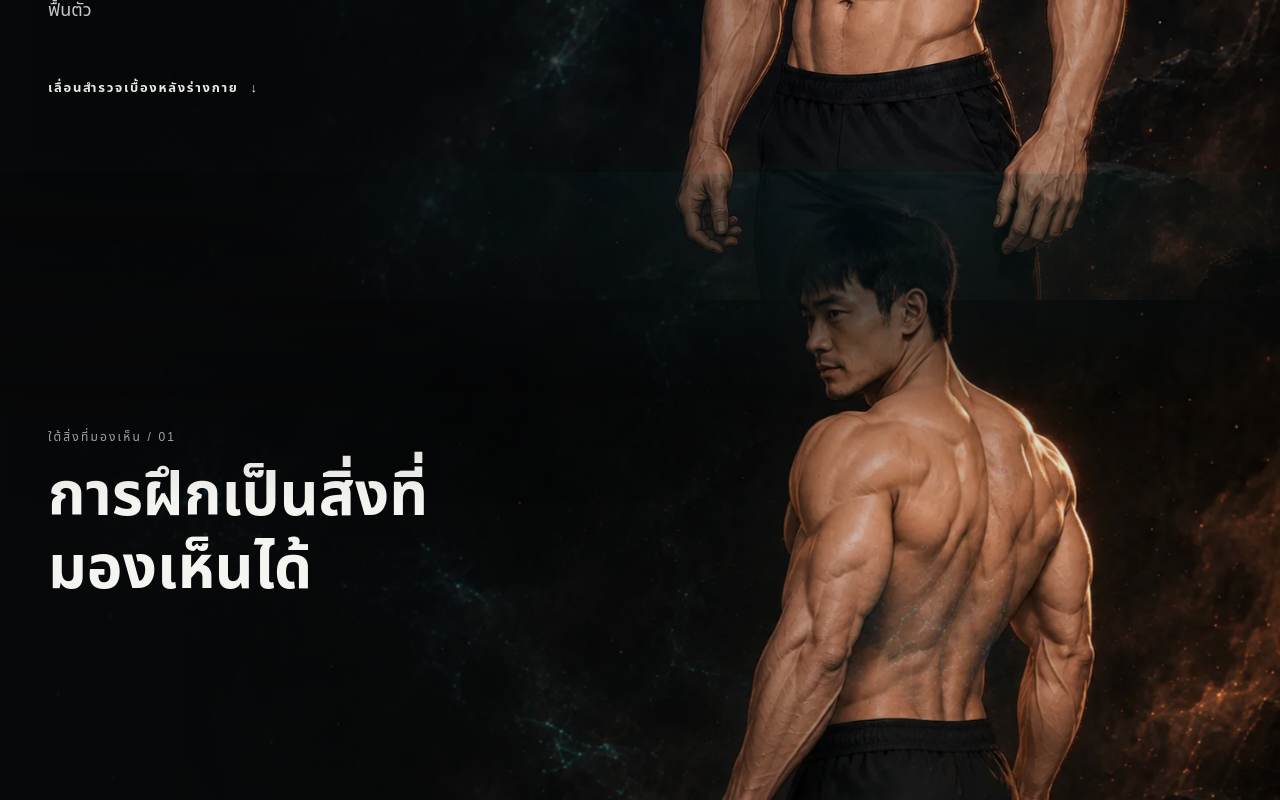
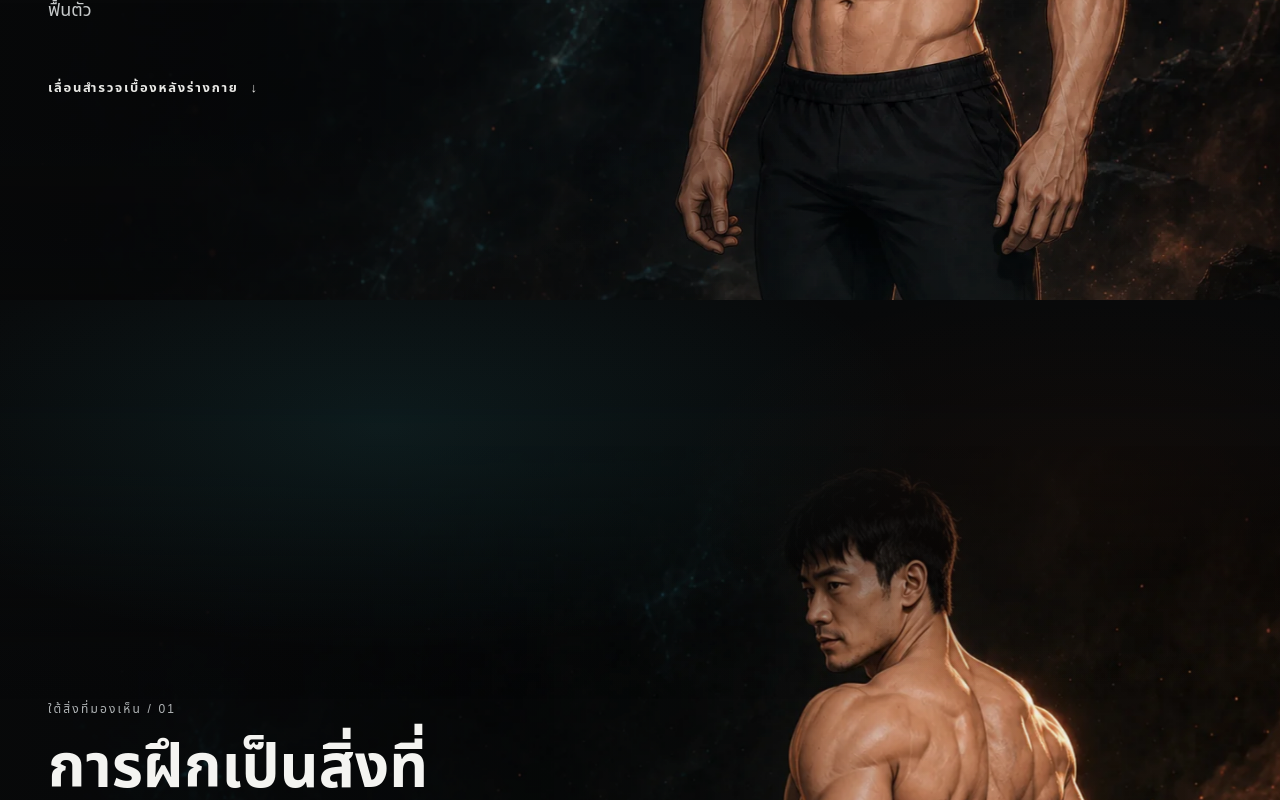
Before and after one commit to nutyfreshz/kdkamato, a Next.js app: page / in a window 1280 px wide. Shown: the part 500-1300 px from the top of the page. Built offline with nearby package versions, Linux system fonts and the light colour scheme; no server answers.

Commit message:
fix: replace portrait overlap with atmospheric Hero Descent handoff

```diff
--- a/app/cinematic-seam-fixes.css
+++ b/app/cinematic-seam-fixes.css
@@ -2,60 +2,56 @@
    Scope: desktop motion geometry only. No content, data, routing, or mobile flow changes. */
 
 @media (min-width: 901px) and (min-height: 641px) {
-  /* 1) Hero -> Descent: real pixel-level handoff.
-     The first Descent image is feather-masked while it physically overlaps the
-     Hero. As --descent-entry advances the mask becomes fully opaque, so the
-     transition works in both scroll directions without leaving a permanent fade. */
+  /* 1) Hero -> Descent: do NOT crossfade two portraits.
+     The artwork compositions are different, so image-on-image overlap creates a
+     double-subject artifact. Instead, Hero resolves into a short atmospheric
+     corridor and the first Descent scene emerges after it. Both corridor edges
+     use the same dark/cyan/orange field, so there is no hard section rectangle. */
   .home-page .hero::after {
-    height: 42svh;
+    height: 38svh;
     background:
-      radial-gradient(72% 105% at 72% 100%, rgba(72,220,232,.075), transparent 58%),
-      radial-gradient(55% 90% at 92% 100%, rgba(255,106,26,.05), transparent 64%),
+      radial-gradient(66% 96% at 72% 100%, rgba(72,220,232,.095), transparent 61%),
+      radial-gradient(48% 82% at 94% 100%, rgba(255,106,26,.055), transparent 67%),
       linear-gradient(180deg,
         rgba(8,9,10,0) 0%,
-        rgba(8,9,10,.14) 32%,
-        rgba(8,9,10,.46) 70%,
-        rgba(8,9,10,.72) 100%);
+        rgba(8,9,10,.16) 28%,
+        rgba(8,9,10,.54) 67%,
+        #08090a 100%);
   }
 
+  /* Positive separation prevents the two Kendo portraits from ever occupying
+     the same pixels. The space is painted by descent::before below. */
   .home-page .descent {
-    margin-top: -16svh;
+    margin-top: 18svh;
   }
 
   .home-page .descent-sticky {
-    background: transparent;
+    background: #08090a;
   }
 
+  /* Remove the previous portrait mask completely. It fixed the image edge but
+     still allowed two different portraits to coexist in the viewport. */
   .home-page .descent-media {
-    -webkit-mask-image: linear-gradient(
-      to bottom,
-      rgb(0 0 0 / var(--descent-entry, 0)) 0,
-      rgb(0 0 0 / calc(.18 + (var(--descent-entry, 0) * .82))) 8svh,
-      rgb(0 0 0 / calc(.58 + (var(--descent-entry, 0) * .42))) 18svh,
-      #000 30svh
-    );
-    mask-image: linear-gradient(
-      to bottom,
-      rgb(0 0 0 / var(--descent-entry, 0)) 0,
-      rgb(0 0 0 / calc(.18 + (var(--descent-entry, 0) * .82))) 8svh,
-      rgb(0 0 0 / calc(.58 + (var(--descent-entry, 0) * .42))) 18svh,
-      #000 30svh
-    );
-    -webkit-mask-repeat: no-repeat;
-    mask-repeat: no-repeat;
-    -webkit-mask-size: 100% 100%;
-    mask-size: 100% 100%;
+    -webkit-mask-image: none;
+    mask-image: none;
   }
 
+  /* Atmospheric bridge starts exactly at the Hero boundary (18svh above the
+     Descent box), fills the intentional corridor, then continues over the top
+     of the first scene and dissolves gradually. No opaque edge is introduced. */
   .home-page .descent::before {
-    height: 42svh;
+    top: -18svh;
+    height: 50svh;
+    opacity: 1;
     background:
-      radial-gradient(88% 120% at 70% 0%, rgba(72,220,232,.055), transparent 58%),
+      radial-gradient(62% 82% at 30% 32%, rgba(72,220,232,.085), transparent 68%),
+      radial-gradient(48% 74% at 86% 46%, rgba(255,106,26,.04), transparent 70%),
       linear-gradient(180deg,
-        rgba(8,9,10,0) 0%,
-        rgba(8,9,10,.18) 16%,
-        rgba(8,9,10,.34) 42%,
-        rgba(8,9,10,.12) 72%,
+        #08090a 0%,
+        rgba(8,9,10,.97) 18%,
+        rgba(8,9,10,.78) 42%,
+        rgba(8,9,10,.34) 68%,
+        rgba(8,9,10,.08) 88%,
         rgba(8,9,10,0) 100%);
   }
 
```
